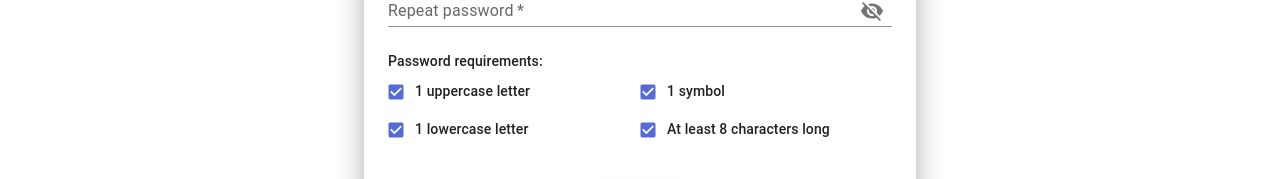
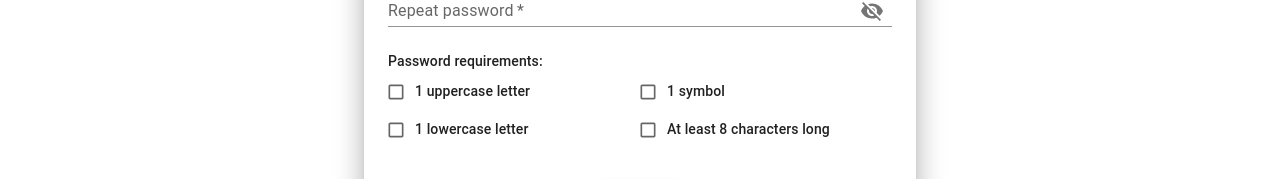
Before and after one commit to jason102/fav-map-locations, a React (Vite) app in the folder client/: page /register in a window 1280 px wide. Shown: the part 456-635 px from the top of the page. Built offline with nearby package versions, Linux system fonts and the light colour scheme; no server answers.

Commit message:
feat: check registration form password requirement boxes as the user enters a password

```diff
--- a/client/src/pages/logged-out-pages/Register.tsx
+++ b/client/src/pages/logged-out-pages/Register.tsx
@@ -24,14 +24,27 @@ import TogglePasswordVisibility from "./TogglePasswordVisibility";
 import LoadingButton from "src/components/LoadingButton";
 import { RegisterFormValues } from "./types";
 
+const PasswordRegex = {
+  uppercase: /(?=.*[A-Z])/,
+  lowercase: /(?=.*[a-z])/,
+  symbol: /(?=.*\W)/,
+  minChars: /.{8,}/,
+};
+
 interface PasswordRequirementProps {
   label: string;
+  type: RegExp;
+  password: string;
 }
 
-const PasswordRequirement: React.FC<PasswordRequirementProps> = ({ label }) => (
+const PasswordRequirement: React.FC<PasswordRequirementProps> = ({
+  label,
+  type,
+  password,
+}) => (
   <Grid item xs={12} sm={6}>
     <FormControlLabel
-      control={<Checkbox checked size="small" />}
+      control={<Checkbox checked={type.test(password)} size="small" />}
       label={label}
       componentsProps={{ typography: { variant: "subtitle2" } }}
     />
@@ -53,7 +66,7 @@ const Register: React.FC = () => {
     },
   });
 
-  const password = useRef({});
+  const password = useRef("");
   password.current = watch("password", "");
 
   const onSubmit: SubmitHandler<RegisterFormValues> = async (
@@ -180,10 +193,26 @@ const Register: React.FC = () => {
                     Password requirements:
                   </Typography>
                 </Grid>
-                <PasswordRequirement label="1 uppercase letter" />
-                <PasswordRequirement label="1 symbol" />
-                <PasswordRequirement label="1 lowercase letter" />
-                <PasswordRequirement label="At least 8 characters long" />
+                <PasswordRequirement
+                  label="1 uppercase letter"
+                  type={PasswordRegex.uppercase}
+                  password={password.current}
+                />
+                <PasswordRequirement
+                  label="1 symbol"
+                  type={PasswordRegex.symbol}
+                  password={password.current}
+                />
+                <PasswordRequirement
+                  label="1 lowercase letter"
+                  type={PasswordRegex.lowercase}
+                  password={password.current}
+                />
+                <PasswordRequirement
+                  label="At least 8 characters long"
+                  type={PasswordRegex.minChars}
+                  password={password.current}
+                />
               </Grid>
             </Grid>
           </Grid>
```
